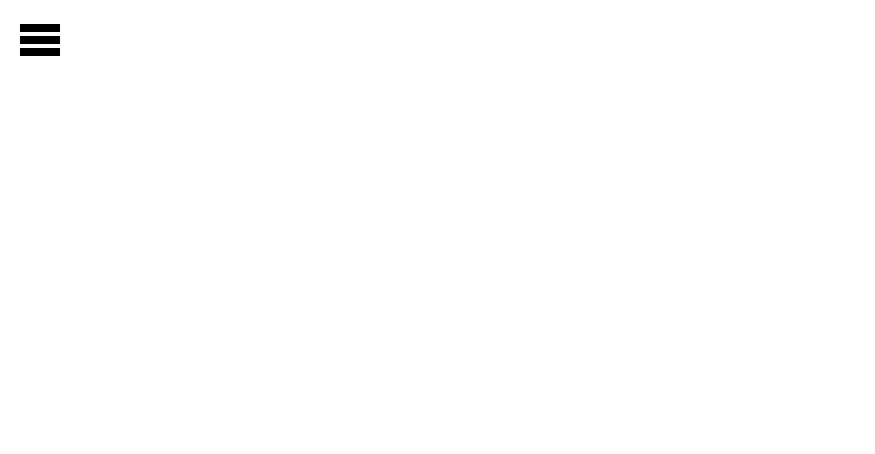
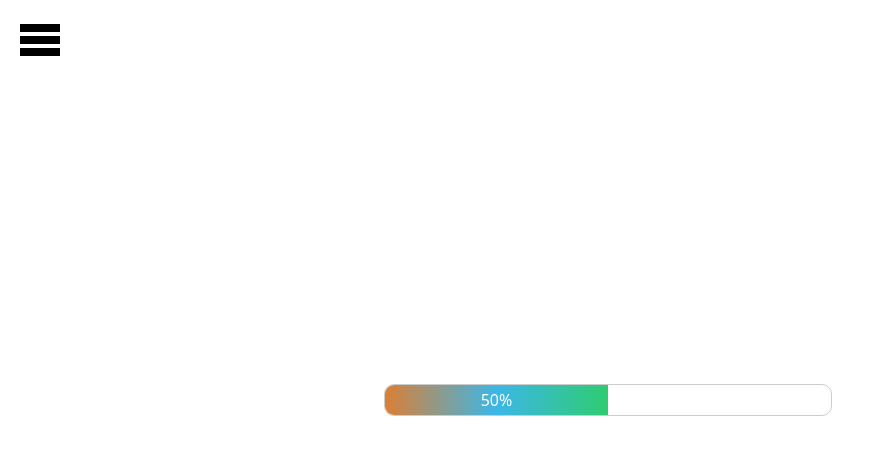
Before and after one commit to Abhishek4298/Generic-Component, a React (Create React App) app: page /progressbar in a window 1280 px wide. Shown: the top 454 px of the page, without its empty margins (0-875 px from the left). Built offline with nearby package versions, Linux system fonts and the light colour scheme.

Commit message:
committing changes for generic progress bar

```diff
--- a/src/CustomRoute.js
+++ b/src/CustomRoute.js
@@ -1,4 +1,5 @@
 import { Routes, Route } from "react-router-dom";
+import { useState } from "react";
 import Modal from "./components/Modal";
 import Button from "./components/Button";
 import Card from "./components/Card";
@@ -14,13 +15,10 @@ const CustomRoute = () => {
     alert(`Button clicked with data: ${data}`);
   };
 
-  const handleComplete = () => {
-    console.log('Progress Complete');
-  };
-
-  const handleCompleteAnimation = () => {
-    console.log('Animation Complete');
-  };
+  const [progress, setProgress] = useState(0);
+  setTimeout(() => {
+    setProgress(50);
+  }, 2000);
 
   return (
     <>
@@ -97,15 +95,8 @@ const CustomRoute = () => {
         <Route
           path="/progressbar"
           element={
-            <div className="flex justify-center items-center h-screen">
-              <ProgressBar
-                duration={2000}
-                onComplete={handleComplete}
-                onCompleteAnimation={handleCompleteAnimation}
-                barColor="green-500"
-                bgColor="gray-300"
-                height="20px"
-              />
+            <div className="flex justify-between items-center h-screen ml-[30%]">
+              <ProgressBar progress={progress} />
             </div>
           }
         />
--- a/src/components/ProgressBar/index.js
+++ b/src/components/ProgressBar/index.js
@@ -1,78 +1,39 @@
-import React, { useState, useEffect } from 'react';
-import PropTypes from 'prop-types';
+import React, { useState, useEffect } from "react";
+import PropTypes from "prop-types";
+import "./styles.css";
 
-const ProgressBar = ({ duration, onComplete, onCompleteAnimation, barColor, bgColor, height }) => {
-  const [progress, setProgress] = useState(0);
-  const [animationComplete, setAnimationComplete] = useState(false);
+const ProgressBar = ({ progress }) => {
+  const [width, setWidth] = useState(0);
 
   useEffect(() => {
-    let startTime;
-    let animationFrameId;
+    const updateInterval = 20;
 
-    const startAnimation = (timestamp) => {
-      if (!startTime) startTime = timestamp;
-      const elapsed = timestamp - startTime;
-      const progressValue = (elapsed / duration) * 100;
-
-      setProgress((prevProgress) => Math.min(progressValue, 100));
-
-      if (progressValue < 100) {
-        animationFrameId = requestAnimationFrame(startAnimation);
-      } else {
-        setAnimationComplete(true);
-        onCompleteAnimation();
-        onComplete();
-      }
+    const update = () => {
+      setWidth((prevWidth) =>
+        Math.min(prevWidth + 100 / updateInterval, progress)
+      );
     };
 
-    animationFrameId = requestAnimationFrame(startAnimation);
+    const intervalId = setInterval(update, updateInterval);
 
-    return () => cancelAnimationFrame(animationFrameId);
-  }, [duration, onComplete, onCompleteAnimation]);
+    if (width === progress) {
+      clearInterval(intervalId);
+    }
+
+    return () => clearInterval(intervalId);
+  }, [progress, width]);
 
   return (
-    <div className={`relative w-full ${height}`}>
-      <div
-        className={`absolute top-0 left-0 h-full bg-${bgColor} transition-all duration-500`}
-        style={{
-          width: animationComplete ? '100%' : '0%',
-          opacity: animationComplete ? 0 : 1,
-        }}
-      ></div>
-      <div
-        className={`absolute top-0 left-0 h-full bg-${barColor} transition-all duration-500`}
-        style={{
-          width: `${progress}%`,
-          opacity: animationComplete ? 1 : 0,
-        }}
-      ></div>
-      <div
-        className={`absolute top-1/2 left-1/2 transform -translate-x-1/2 -translate-y-1/2 ${
-          animationComplete ? 'opacity-100' : 'opacity-0'
-        }`}
-      >
-        {animationComplete && (
-          <span className="text-white font-bold">Progress Complete!</span>
-        )}
+    <div className="progress-container">
+      <div className="progress-bar" style={{ width: `${width}%` }}>
+        {width}%
       </div>
     </div>
   );
 };
 
 ProgressBar.propTypes = {
-  duration: PropTypes.number.isRequired,
-  onComplete: PropTypes.func.isRequired,
-  onCompleteAnimation: PropTypes.func,
-  barColor: PropTypes.string,
-  bgColor: PropTypes.string,
-  height: PropTypes.string,
-};
-
-ProgressBar.defaultProps = {
-  barColor: 'green-500',
-  bgColor: 'gray-300',
-  height: '20px',
-  onCompleteAnimation: () => {},
+  progress: PropTypes.number.isRequired,
 };
 
 export default ProgressBar;
--- /dev/null
+++ b/src/components/ProgressBar/styles.css
@@ -0,0 +1,15 @@
+.progress-container {
+    width: 50%;
+    border: 1px solid #ccc;
+    overflow: hidden;
+    border-radius: 10px;
+  }
+
+  .progress-bar {
+    height: 30px;
+    background: linear-gradient(to right, #db7f34, #3cb7e7, #2ecc71);
+    text-align: center;
+    line-height: 30px;
+    color: white;
+    transition: width 0.2s ease-in-out, background 0.5s ease-in-out;
+  }
```
